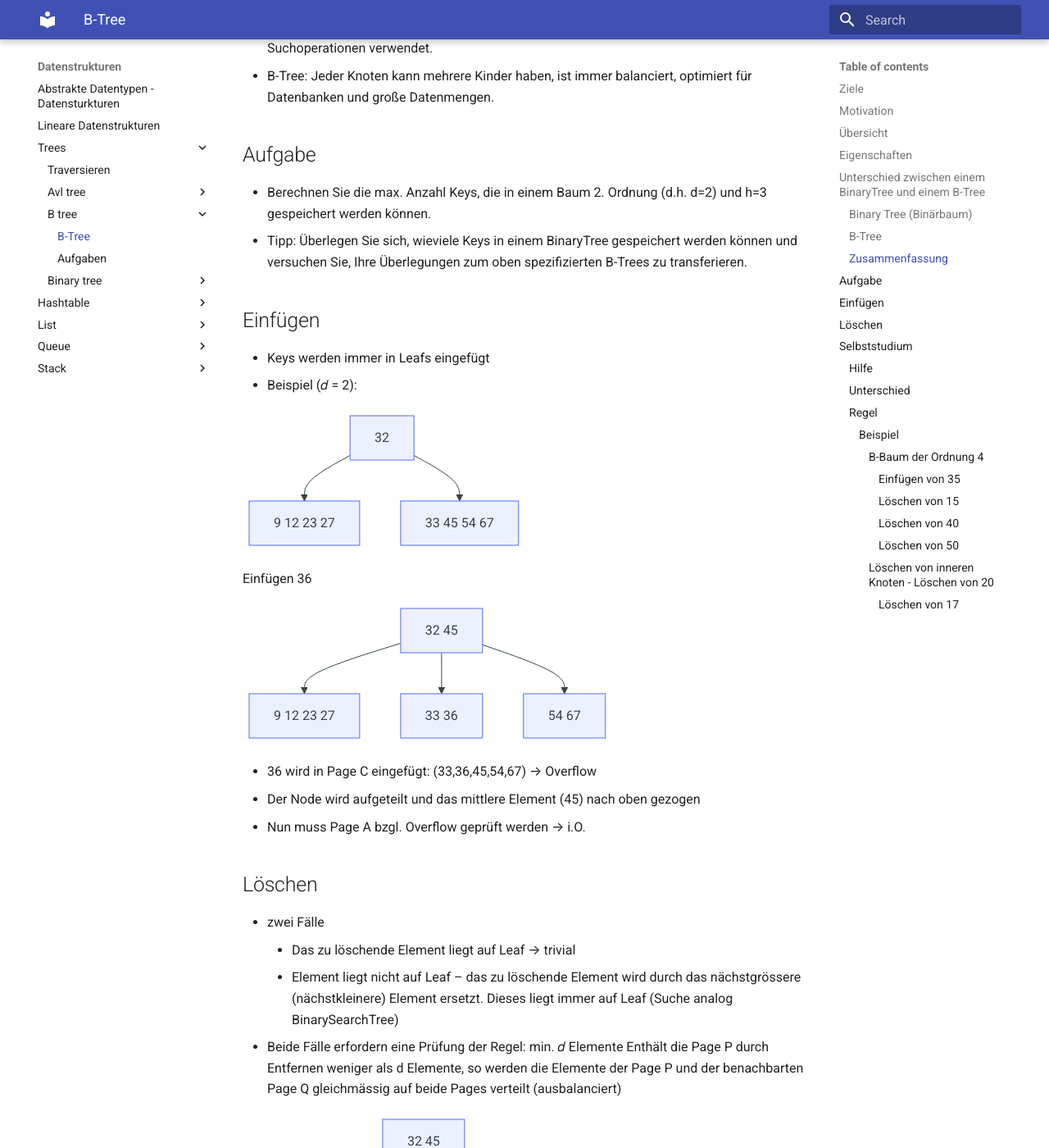
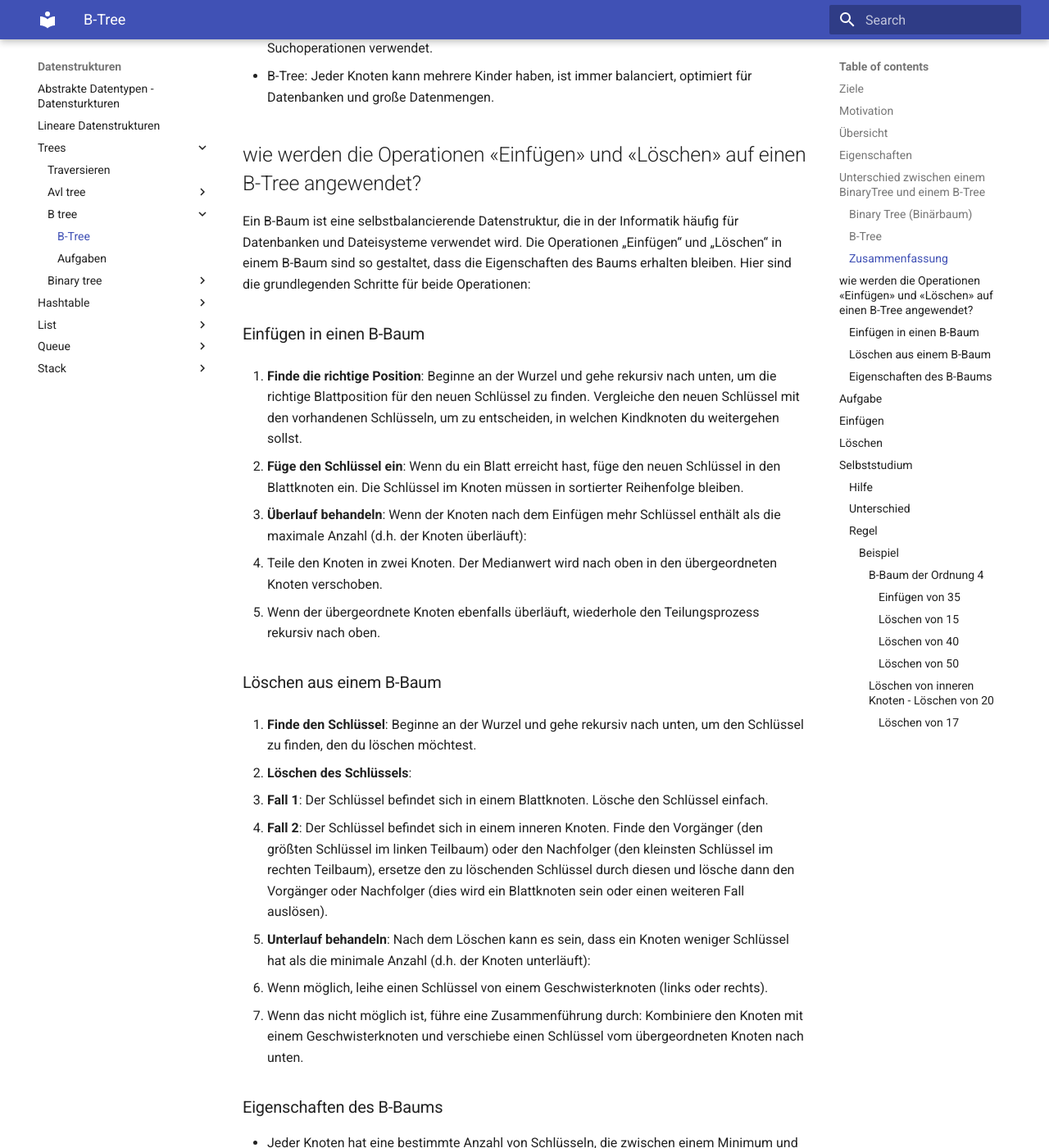
Before and after one commit to tsolenthaler/zbwAlgDs, an MkDocs documentation site: the page built from docs/datenstrukturen/Trees/b-tree/b-tree.md, in a window 1280 px wide and 1400 px high, scrolled down 2636 px. Shown: the whole window at 82% size. Built offline with MkDocs 1.6.1 and Material for MkDocs 9.7.7, drawn with Linux system fonts in a browser that asks for light colours; some of the changed text lies outside the part shown.

Commit message:
add documentation for B-Tree insertion and deletion operations

```diff
--- a/docs/datenstrukturen/Trees/b-tree/b-tree.md
+++ b/docs/datenstrukturen/Trees/b-tree/b-tree.md
@@ -73,6 +73,38 @@ flowchart TD
 * Binärbaum: Jeder Knoten hat maximal zwei Kinder, kann unausgewogen sein, wird häufig für Suchoperationen verwendet.
 * B-Tree: Jeder Knoten kann mehrere Kinder haben, ist immer balanciert, optimiert für Datenbanken und große Datenmengen.
 
+## wie werden die Operationen «Einfügen» und «Löschen» auf einen B-Tree angewendet?
+Ein B-Baum ist eine selbstbalancierende Datenstruktur, die in der Informatik häufig für Datenbanken und Dateisysteme verwendet wird. Die Operationen „Einfügen“ und „Löschen“ in einem B-Baum sind so gestaltet, dass die Eigenschaften des Baums erhalten bleiben. Hier sind die grundlegenden Schritte für beide Operationen:
+
+### Einfügen in einen B-Baum
+
+1. **Finde die richtige Position**: Beginne an der Wurzel und gehe rekursiv nach unten, um die richtige Blattposition für den neuen Schlüssel zu finden. Vergleiche den neuen Schlüssel mit den vorhandenen Schlüsseln, um zu entscheiden, in welchen Kindknoten du weitergehen sollst.
+
+2. **Füge den Schlüssel ein**: Wenn du ein Blatt erreicht hast, füge den neuen Schlüssel in den Blattknoten ein. Die Schlüssel im Knoten müssen in sortierter Reihenfolge bleiben.
+
+3. **Überlauf behandeln**: Wenn der Knoten nach dem Einfügen mehr Schlüssel enthält als die maximale Anzahl (d.h. der Knoten überläuft):
+   - Teile den Knoten in zwei Knoten. Der Medianwert wird nach oben in den übergeordneten Knoten verschoben.
+   - Wenn der übergeordnete Knoten ebenfalls überläuft, wiederhole den Teilungsprozess rekursiv nach oben.
+
+### Löschen aus einem B-Baum
+
+1. **Finde den Schlüssel**: Beginne an der Wurzel und gehe rekursiv nach unten, um den Schlüssel zu finden, den du löschen möchtest.
+
+2. **Löschen des Schlüssels**:
+   - **Fall 1**: Der Schlüssel befindet sich in einem Blattknoten. Lösche den Schlüssel einfach.
+   - **Fall 2**: Der Schlüssel befindet sich in einem inneren Knoten. Finde den Vorgänger (den größten Schlüssel im linken Teilbaum) oder den Nachfolger (den kleinsten Schlüssel im rechten Teilbaum), ersetze den zu löschenden Schlüssel durch diesen und lösche dann den Vorgänger oder Nachfolger (dies wird ein Blattknoten sein oder einen weiteren Fall auslösen).
+
+3. **Unterlauf behandeln**: Nach dem Löschen kann es sein, dass ein Knoten weniger Schlüssel hat als die minimale Anzahl (d.h. der Knoten unterläuft):
+   - Wenn möglich, leihe einen Schlüssel von einem Geschwisterknoten (links oder rechts).
+   - Wenn das nicht möglich ist, führe eine Zusammenführung durch: Kombiniere den Knoten mit einem Geschwisterknoten und verschiebe einen Schlüssel vom übergeordneten Knoten nach unten.
+
+### Eigenschaften des B-Baums
+
+- Jeder Knoten hat eine bestimmte Anzahl von Schlüsseln, die zwischen einem Minimum und Maximum liegen.
+- Alle Blätter befinden sich auf derselben Ebene.
+- Der Baum bleibt nach jeder Einfüge- oder Löschoperation balanciert.
+
+Diese Schritte gewährleisten, dass der B-Baum seine Struktur und Eigenschaften beibehält, während Schlüssel hinzugefügt oder entfernt werden.
 
 ## Aufgabe
 
```
